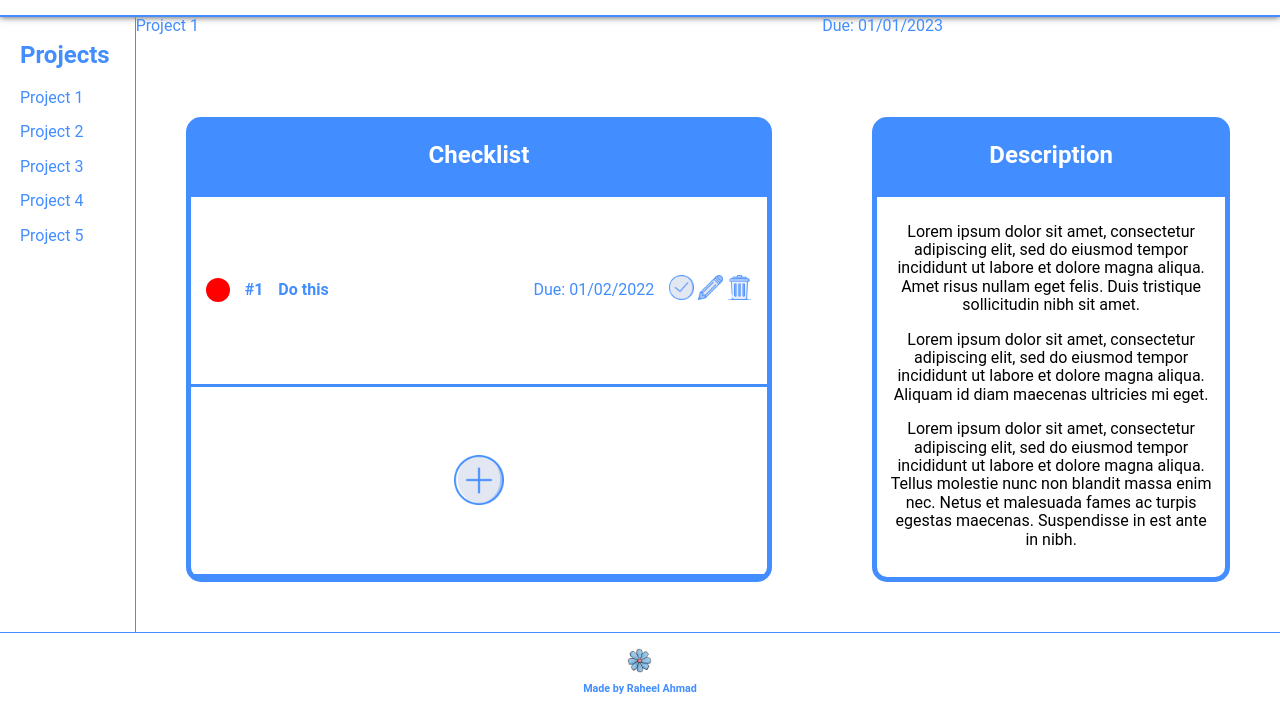
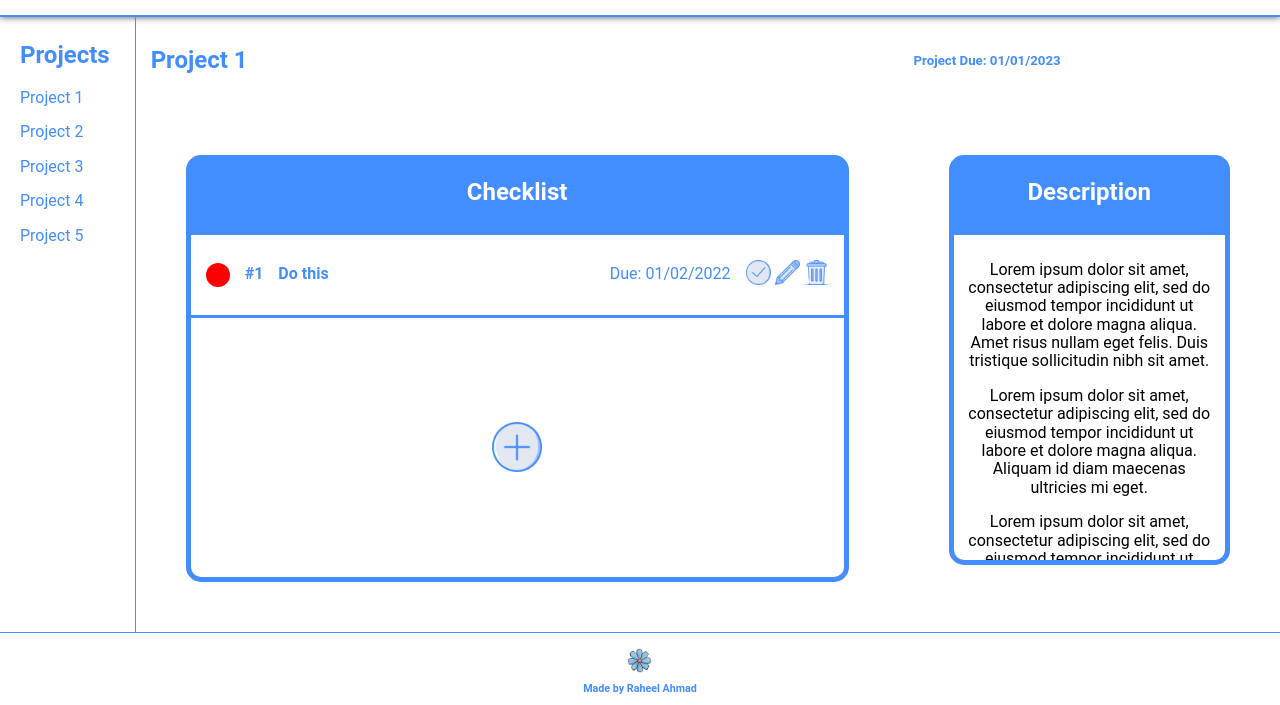
Before and after one commit to raheelahmadguraya/to-do-list, a website built with webpack: page src/template.html in a window 1280 px wide. Shown: the part 95-800 px from the top of the page. Built offline with nearby package versions, Linux system fonts and the light colour scheme.

Commit message:
add minor changes to overall template

```diff
--- a/src/styles/main.css
+++ b/src/styles/main.css
@@ -49,17 +49,22 @@ header {
 
 .projectControlCentre {
   display: grid;
-  grid-template-columns: 1.5fr 1fr;
-  grid-template-rows: 50px 1fr;
+  grid-template-columns: 1.5fr 0.75fr;
+  grid-template-rows: 0.25fr 1.5fr;
 }
 
-
+.project-title,
+.project-dueDate {
+  display: grid;
+  place-content: center start;
+  padding-left: 15px;
+}
 
 /*Project Checklist*/
 
 .projectChecklist {
   display: grid;
-  grid-template-rows: 75px auto auto;
+  grid-template-rows: 75px auto 1fr;
   margin: 50px;
   min-width: 200px;
   min-height: 200px;
@@ -78,6 +83,7 @@ header {
   border-bottom: 3px solid #428dff;
   padding: 5px 15px;
   min-height: 70px;
+  max-height: 100px;
 
   display: grid;
   grid-template-columns: auto auto 1fr auto auto;
@@ -91,6 +97,9 @@ header {
   place-content: center center;
   display: grid;
   grid-template-columns: auto;
+  max-height: max-content;
+  border-bottom: 0px;
+  padding: 0px;
 }
 
 .todo-priority {
@@ -119,6 +128,7 @@ header {
   margin: 50px;
   min-width: 200px;
   min-height: 200px;
+  max-height: 400px;
   border: 5px solid #428dff;
   border-radius: 15px;
 
@@ -139,6 +149,7 @@ header {
   padding: 10px;
   text-align: center;
   color: black;
+  overflow: scroll;
 }
 
 /*footer*/
--- a/src/template.html
+++ b/src/template.html
@@ -26,8 +26,12 @@
       </div>
     </div>
     <div class="projectControlCentre">
-      <div class="project-title">Project 1</div>
-      <div class="project-dueDate">Due: 01/01/2023</div>
+      <div class="project-title">
+        <h2>Project 1</h2>
+      </div>
+      <div class="project-dueDate">
+        <h5>Project Due: 01/01/2023</h5>
+      </div>
       <div class="projectChecklist">
         <div class="checklist-title">
           <h2>Checklist</h2>
```
